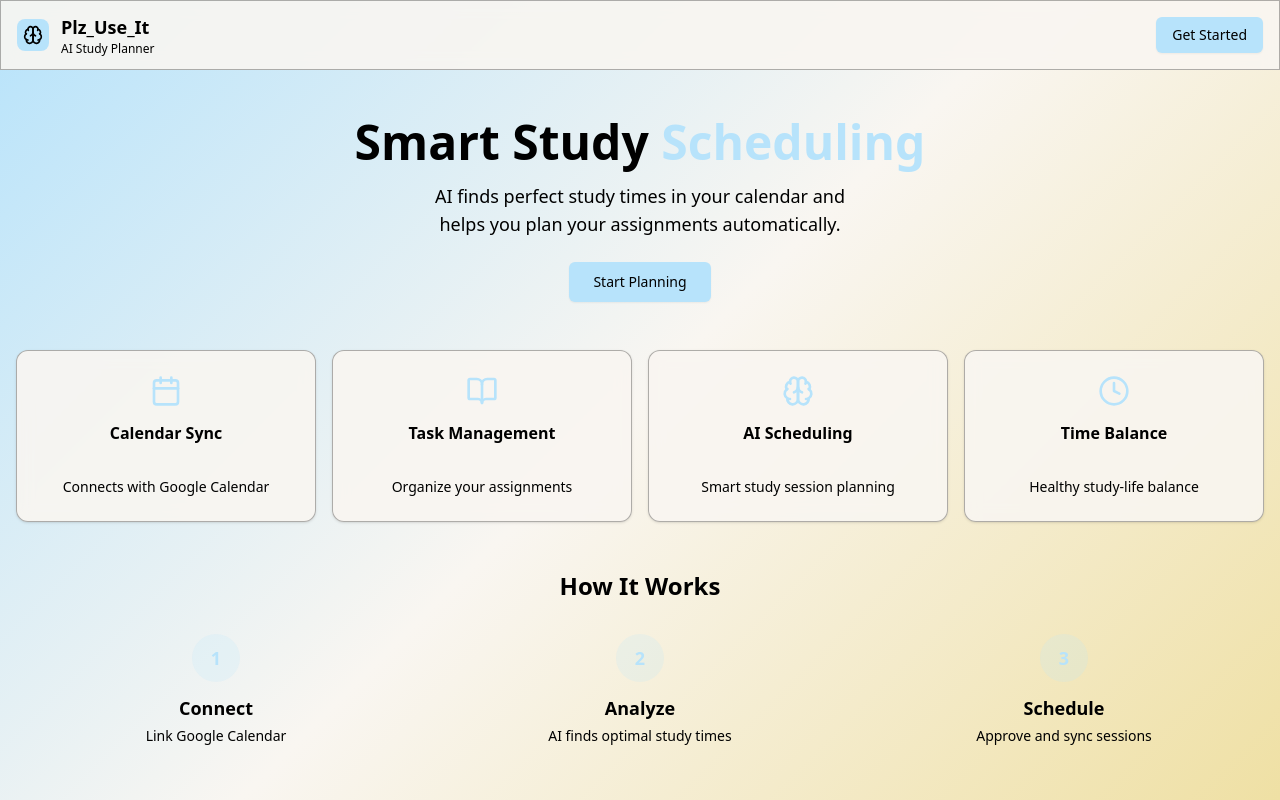
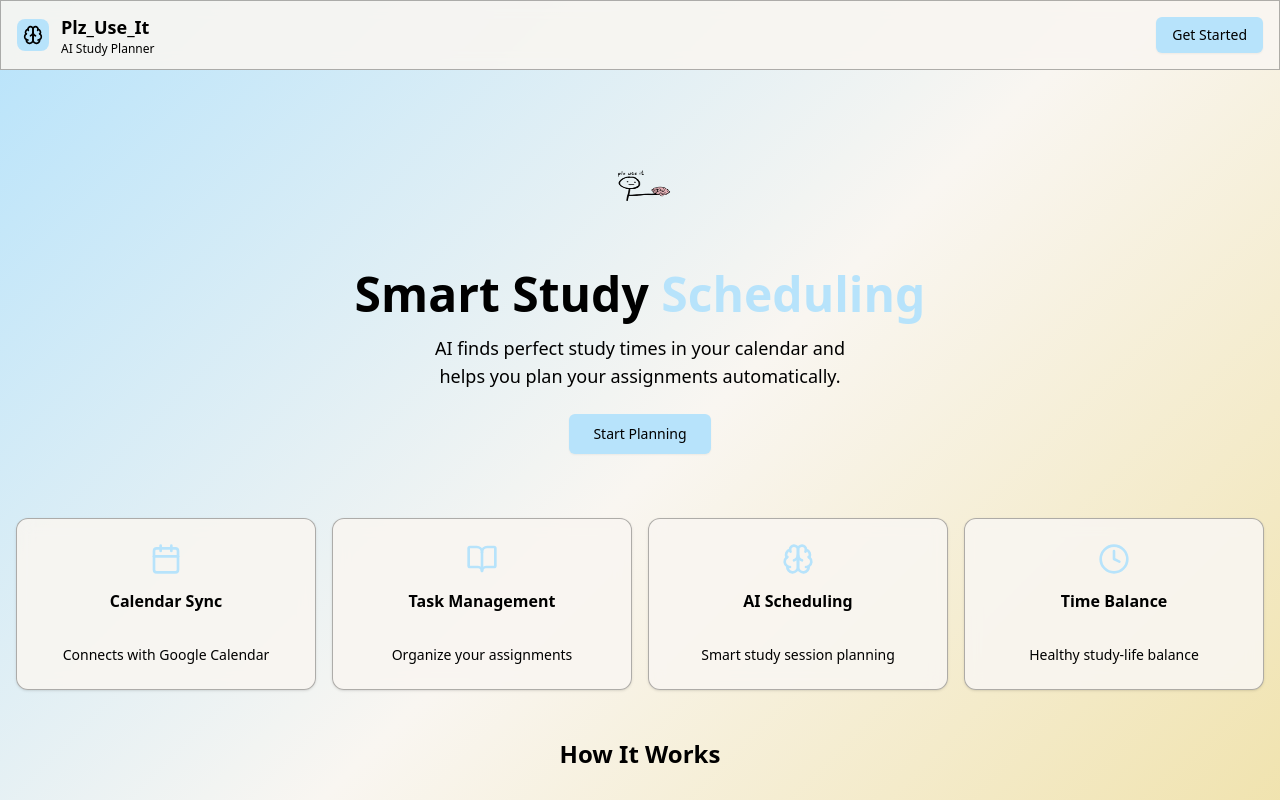
Before and after one commit to mitanshm680/SunHacks, a Next.js app: page / in a window 1280 px wide. Shown: the top 800 px of the page. Built offline with nearby package versions, Linux system fonts and the light colour scheme.

Commit message:
Mascot added

```diff
--- a/app/page.tsx
+++ b/app/page.tsx
@@ -48,7 +48,14 @@ export default function HomePage() {
       </header>
 
       <main className="container mx-auto px-4 py-12">
-        <div className="text-center mb-12">
+        <div className="text-center mb-16">
+          <div className="mb-6">
+            <img
+              src="/mascot.png"
+              alt="Plz_Use_It Mascot"
+              className="w-32 h-32 mx-auto mb-4"
+            />
+          </div>
           <h2 className="text-3xl md:text-5xl font-bold text-balance mb-4">
             Smart Study
             <span className="text-primary"> Scheduling</span>
```
Also changed, not shown: public/mascot.png (added).
